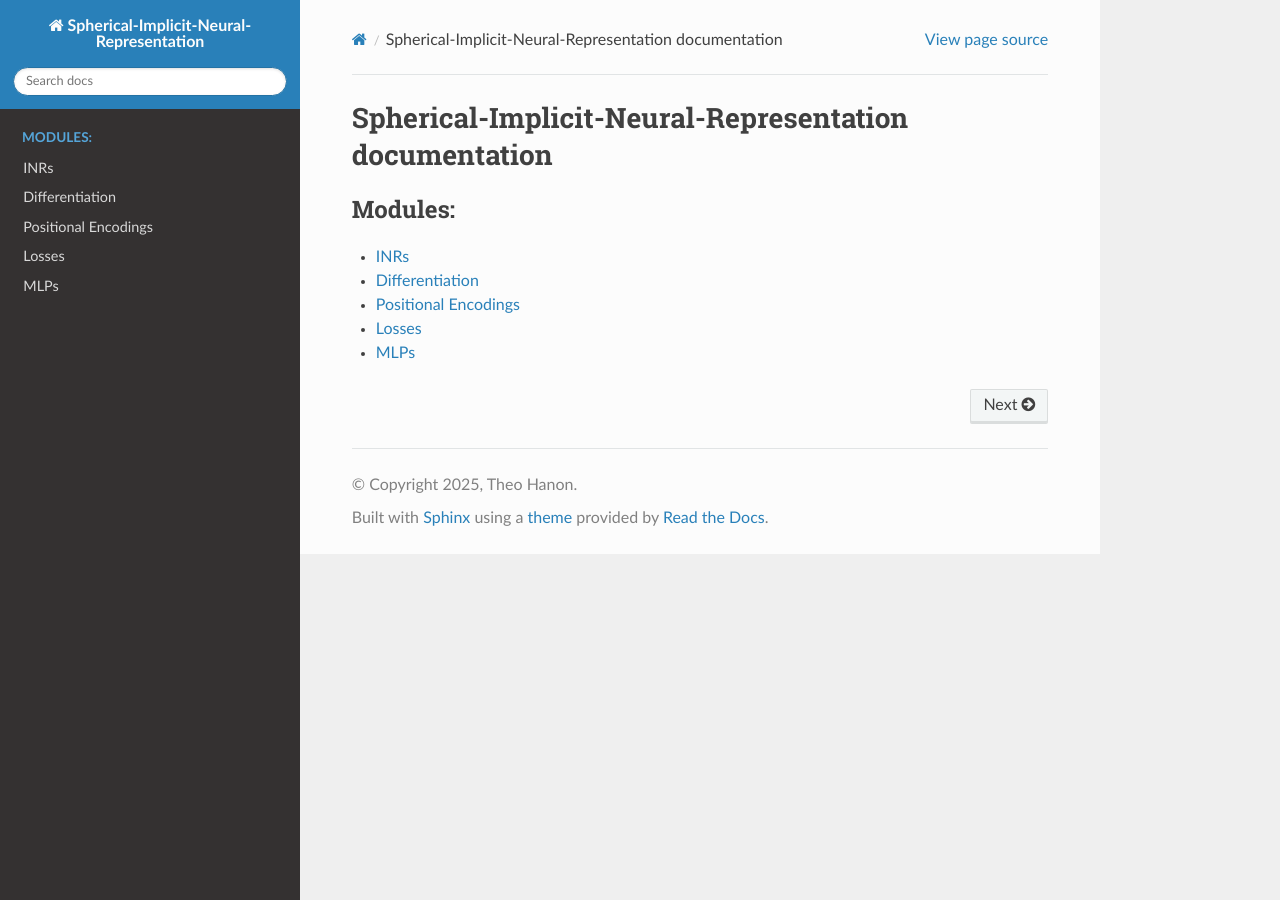
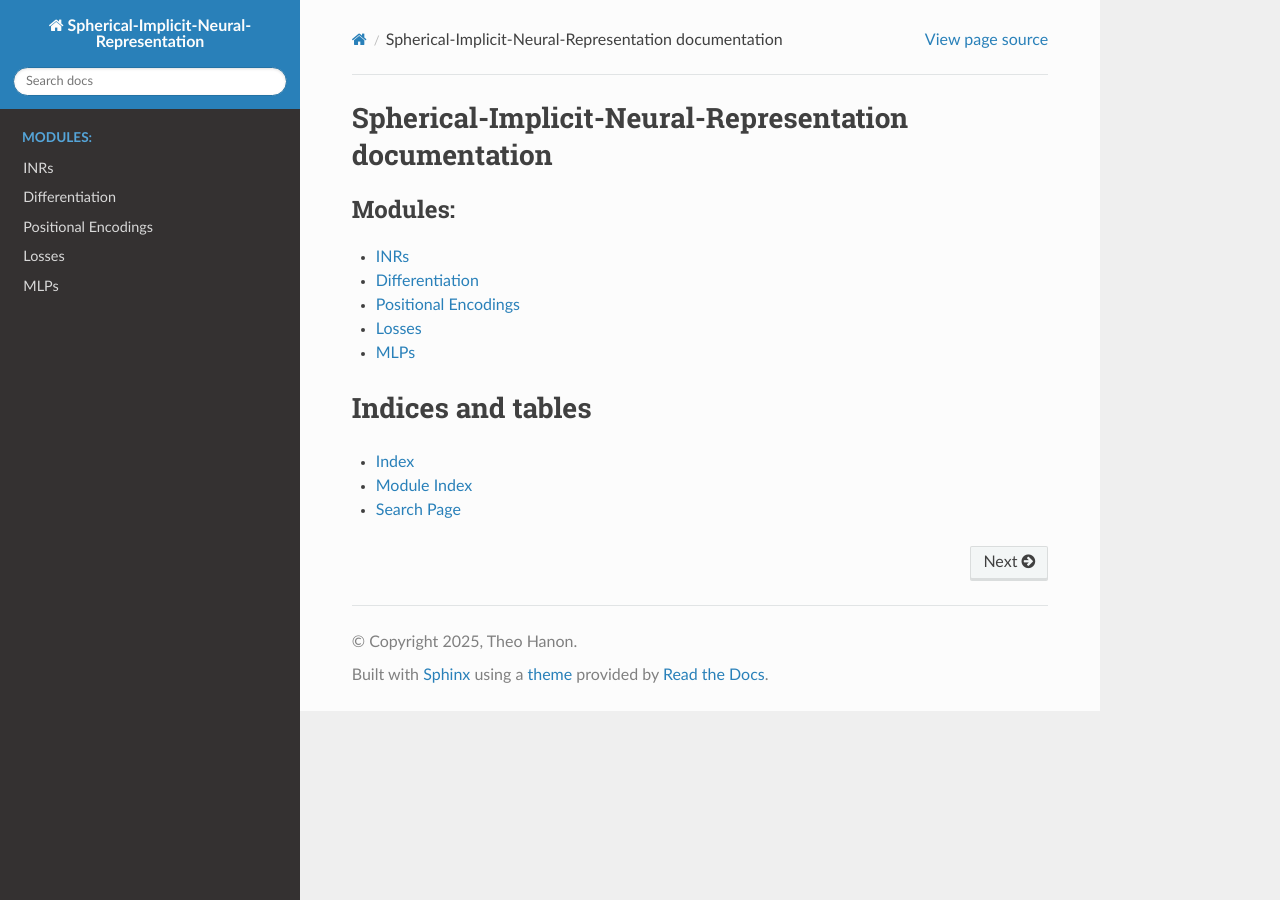
Before and after one commit to TheoHanon/Spherical-Implicit-Neural-Representation, a Sphinx documentation site: the page built from docs/index.rst, in a window 1280 px wide. Built offline with Sphinx 7.4.7 and the Read the Docs theme 3.1.0, drawn with Linux system fonts in a browser that asks for light colours.

Commit message:
Update documentation index structure by adding indices and tables section

```diff
--- a/docs/index.rst
+++ b/docs/index.rst
@@ -15,3 +10,10 @@ Spherical-Implicit-Neural-Representation documentation
    modules/positional_encoding
    modules/loss
    modules/mlp
+
+Indices and tables
+==================
+
+* :ref:`genindex`
+* :ref:`modindex`
+* :ref:`search`
```
Also changed, not shown: other parts of docs/index.rst (+0 -5 lines).
